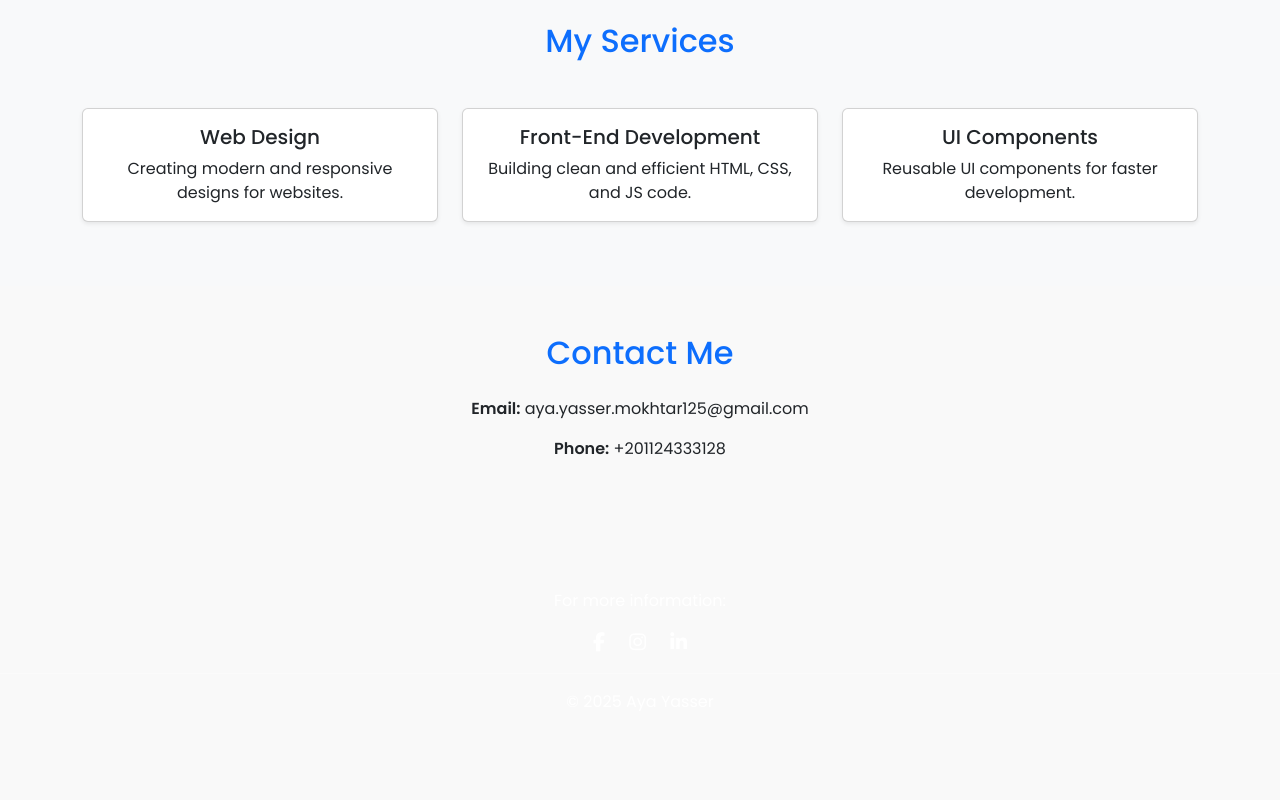
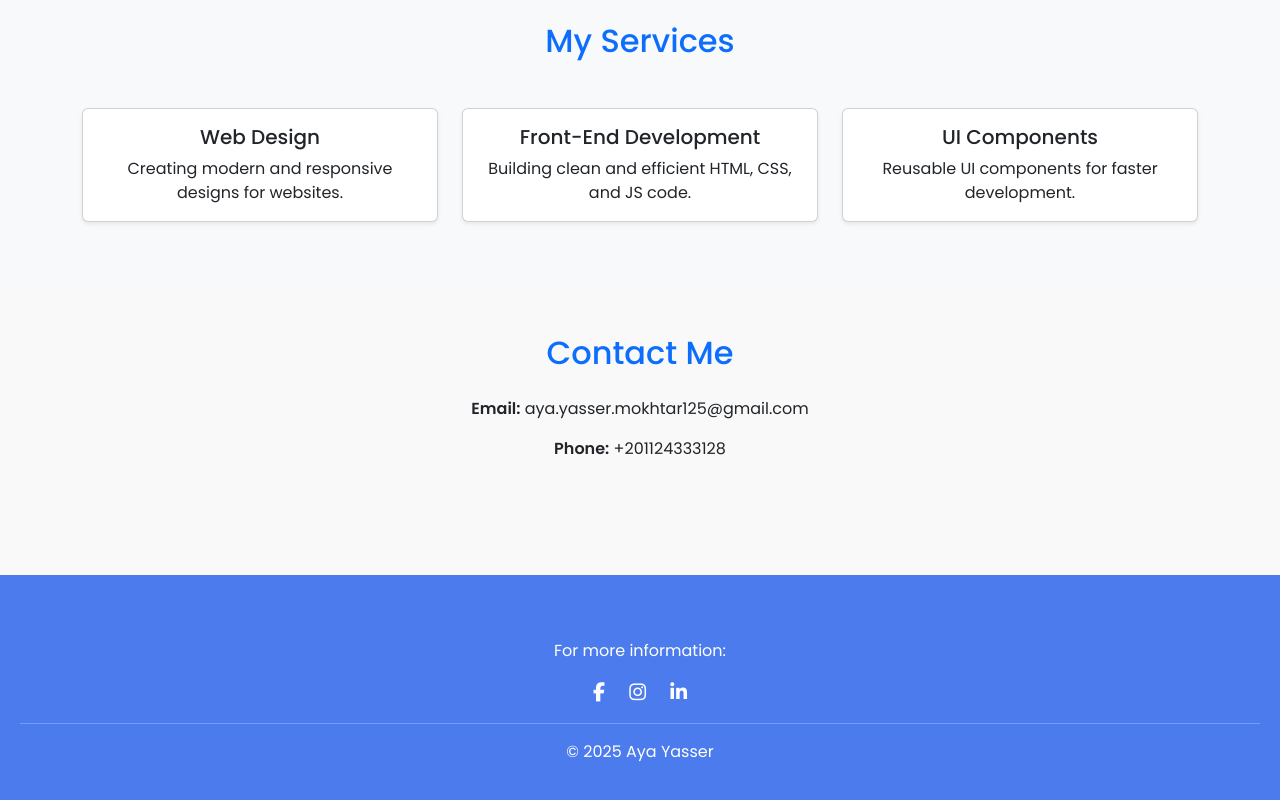
Before and after one commit to ayayasser12642/Landing-Page, a plain HTML site: page index.html in a window 1280 px wide. Shown: the part 457-1257 px from the top of the page. Before the commit the page ends 1219 px from the top, so only its background shows below. Drawn offline with nearby package versions, Linux system fonts and the light colour scheme.

Commit message:
Update style.css

```diff
--- a/style.css
+++ b/style.css
@@ -15,7 +15,7 @@ body {
   font-size: 1.2rem;
   margin-bottom: 30px;
 }
-.footer {
+.page-footer {
   background-color: rgb(75, 123, 236) !important;
   text-align: center;
   padding: 20px;
```
